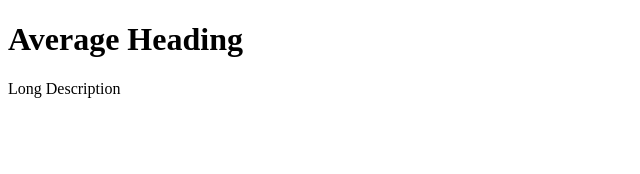
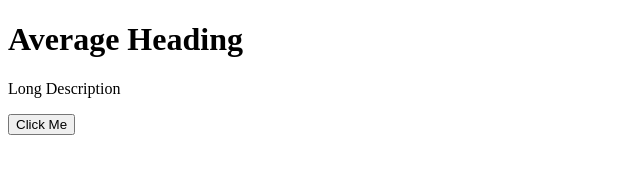
Before and after one commit to lau-yar/lau-yar.github.io, a plain HTML site: page index.html in a window 1280 px wide. Shown: the whole page, without its empty margins (0-640 px from the left). Drawn offline with Linux system fonts and the light colour scheme.

Commit message:
Addeed spell

```diff
--- a/index.html
+++ b/index.html
@@ -6,5 +6,14 @@
  <body>
      <h1>Average Heading</h1>
      <p>Long Description</p>
+    <button onclick="castSpell()">Click Me</button>
+    <p id="spellResult"></p>
+
+    <script>
+    function castSpell() {
+        document.getElementById("spellResult").innerText =
+            "Button clicked successfully.";
+    }
+    </script>
  </body>
  </html>
```
